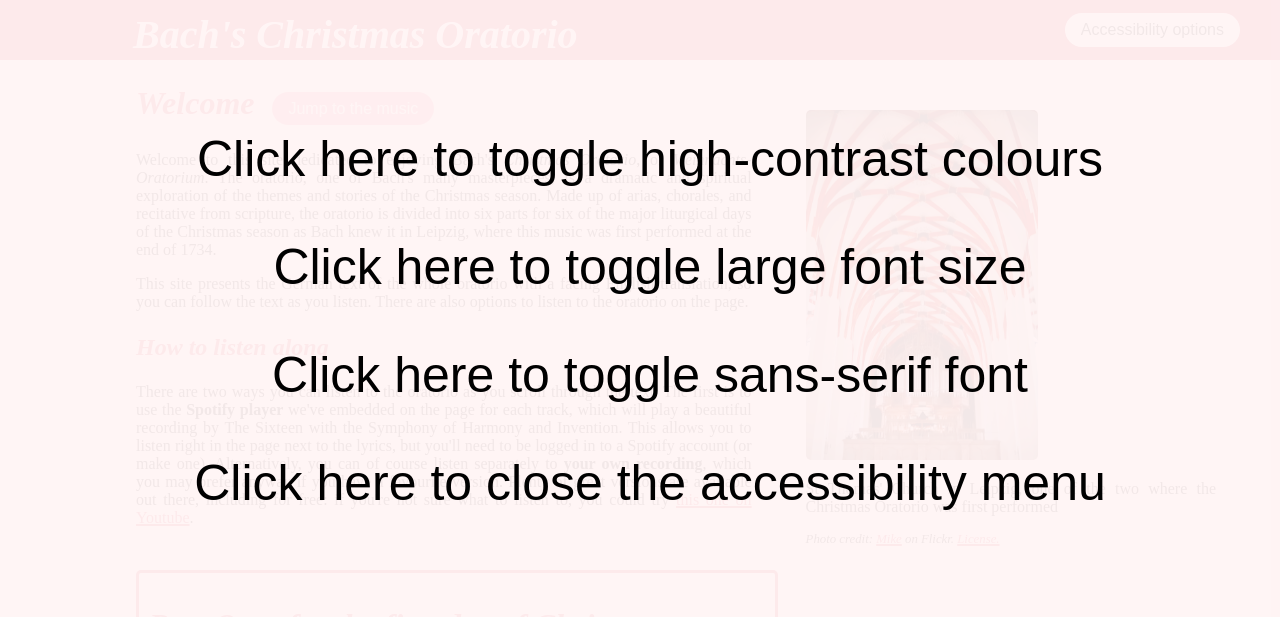
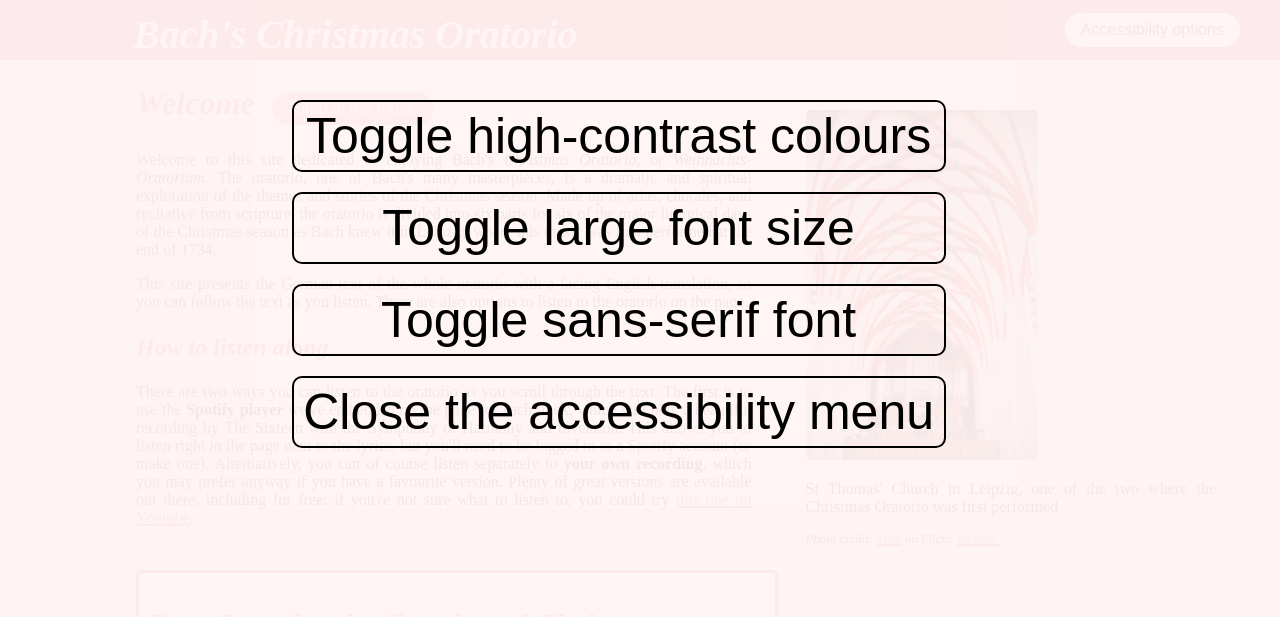
Before and after one commit to quodlibetEns/christmas-oratorio, a plain HTML site: page index.html in a window 1280 px wide. Both pictures are taken after a click on the element "Accessibility options". Shown: the top 617 px of the page. Drawn offline with Linux system fonts and the light colour scheme; a web font is replaced by a local one.

Commit message:
Made accessibility menu slightly less ugly

```diff
--- a/index.html
+++ b/index.html
@@ -21,10 +21,10 @@
     </header>
 
     <div id="accessibility-pop-up"> <!--Hidden until user clicks on button-->
-        <p id="high-contrast">Click here to toggle high-contrast colours</p>
-        <p id="font-size">Click here to toggle large font size</p>
-        <p id="sans-serif">Click here to toggle sans-serif font</p>
-        <p id="close-accessibility-pop-up">Click here to close the accessibility menu</p>
+        <div id="high-contrast" class="accessibility-toggle">Toggle high-contrast colours</div>
+        <div id="font-size" class="accessibility-toggle">Toggle large font size</div>
+        <div id="sans-serif" class="accessibility-toggle">Toggle sans-serif font</div>
+        <div id="close-accessibility-pop-up" class="accessibility-toggle">Close the accessibility menu</div>
     </div>
 
     <main>
--- a/styles.css
+++ b/styles.css
@@ -38,8 +38,13 @@ body {
     font-family: Arial, Helvetica, sans-serif;
 }
 
-#accessibility-pop-up > p {
+.accessibility-toggle {
+    width: 50vw;
+    border: 2px solid #000;
+    margin: 20px 22vw 20px 22vw;
+    padding: 5px;
     cursor: pointer;
+    border-radius: 10px;
 }
 
 .credit {
```
